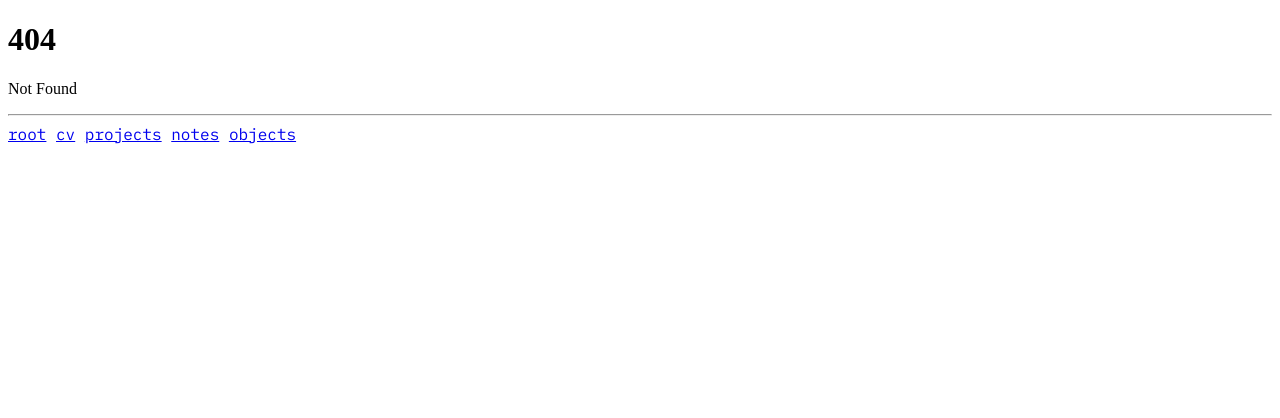
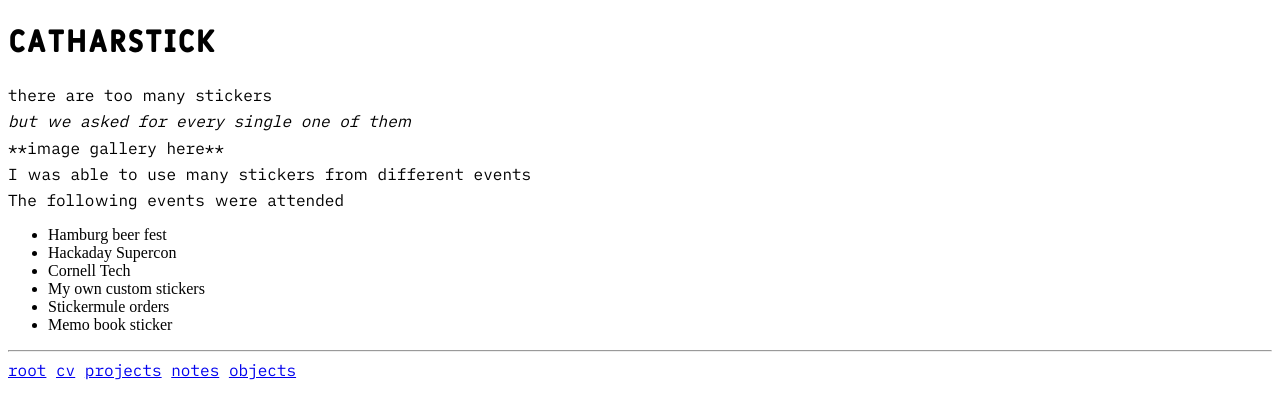
Before and after one commit to wjl88/bil-dev, a SvelteKit app: page /projects/catharstick in a window 1280 px wide. Before the commit this address had no page. Shown: the top 418 px of the page. Built offline with nearby package versions, Linux system fonts and the light colour scheme.

Commit message:
added more pages

```diff
--- /dev/null
+++ b/src/lib/gallery.svelte
@@ -0,0 +1 @@
+<p>**image gallery here**</p>
--- a/src/routes/+layout.svelte
+++ b/src/routes/+layout.svelte
@@ -17,7 +17,10 @@
         height: fit-content;
     }
 
-    p {
+    :global(h1, h2, h3){
+        font-family: fulbo;
+    }
+    :global(p) {
         margin: 0 0 0.4rem 0;
         font-family: duo;
     }
--- /dev/null
+++ b/src/routes/projects/catharstick/+page.svelte
@@ -0,0 +1,18 @@
+<script>
+    import Gallery from "../../../lib/gallery.svelte";
+
+</script>
+<h1>Catharstick</h1>
+<p>there are too many stickers</p>
+<p><em>but we asked for every single one of them</em></p>
+<Gallery></Gallery>
+<p>I was able to use many stickers from different events</p>
+<p>The following events were attended</p>
+<ul>
+    <li>Hamburg beer fest</li>
+    <li>Hackaday Supercon</li>
+    <li>Cornell Tech</li>
+    <li>My own custom stickers</li>
+    <li>Stickermule orders</li>
+    <li>Memo book sticker</li>
+</ul>
```
Also changed, not shown: src/routes/objects/+page.svelte (+12 -0 lines), src/routes/objects/projector/+page.svelte (added, +12 -0 lines), src/routes/projects/+page.svelte (+8 -0 lines).
